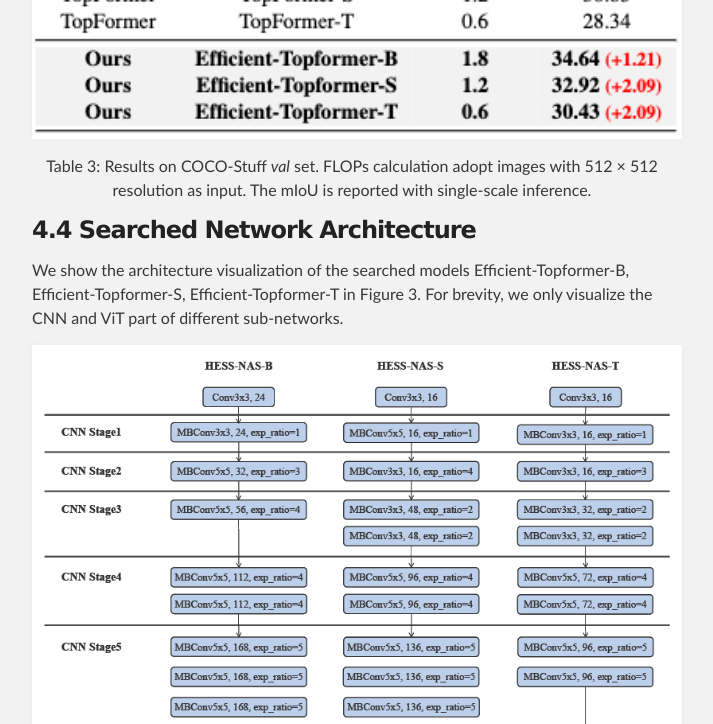
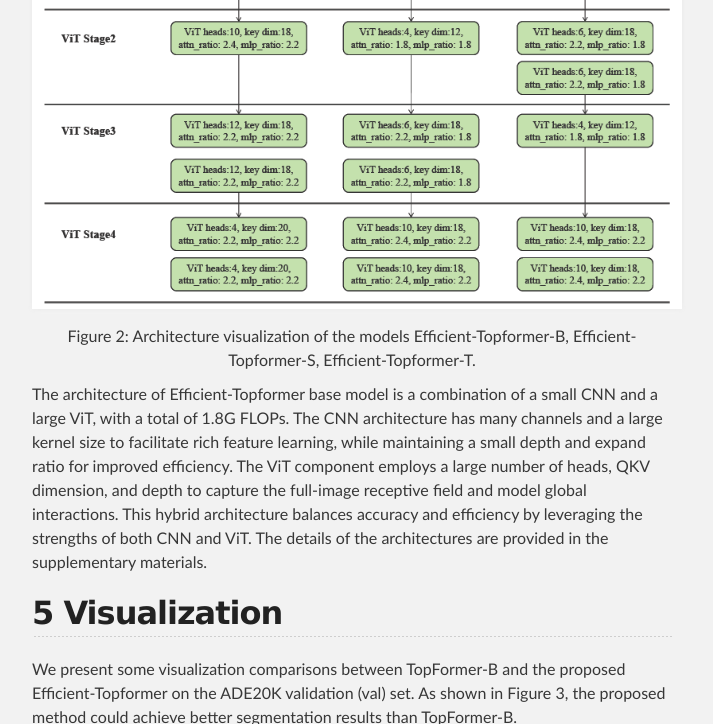
Before and after one commit to starFalll/CS766_S24, a Jekyll site: the page built from index.md, in a window 1280 px wide and 1400 px high, scrolled down 8830 px, cut to the strip 0-724 px from the top of the window. Shown: the whole strip, without its empty margins (288-1001 px from the left). Built offline with Jekyll 4.4.1, drawn with Linux system fonts in a browser that asks for light colours; our own code applies the rules of GitHub Pages for plain Markdown files; some of the changed text lies outside the part shown.

Commit message:
Update index.md

```diff
--- a/index.md
+++ b/index.md
@@ -15,16 +15,11 @@ A number of approaches [17, 16, 18] propose to replace the CNN-based encoder usi
 
 After determining the search space, it raises another problem: **How to search the optimal architecture in such HESS?** To efficiently search for the optimal architecture in the heterogeneous supernet, we propose a novel Coordinate Descent Search (CDS) method. Coordinate descent is an optimization algorithm that minimizes a function along coordinate directions. In each iteration, it selects a coordinate using a coordinate selection rule and minimizes over the corresponding coordinate hyperplane while fixing all other coordinates. We apply this method to alternately search for the optimal architecture of the CNN and ViT parts in the supernet. The optimal architecture composed of CNN and ViT is obtained through this iterative search process.
 
-As shown in Figure 1, the NAS model searched by our algorithm can achieve the best accuracy vs. FLOPs trade-off. To summarize, we contribute in terms of search space, performance estimation and search algorithm as follows:
+The NAS model searched by our algorithm can achieve the best accuracy vs. FLOPs trade-off. To summarize, we contribute in terms of search space, performance estimation and search algorithm as follows:
 
 -   We design a new search space for efficient semantic segmentation that combines the strengths and mitigates the weaknesses of different architectures. Specifically, we use CNN to extract local features efficiently in the front layers, while utilizing ViT with a full-image receptive field to capture rich semantics. This design achieves a accuracy-efficiency trade-off.
 
 -   We proposed a novel CDS method to efficiently explore the proposed search space. This method is both simple and effective, allowing for quick convergence in problems where computing gradients is infeasible (e.g. architecture search).
-
-<p style="text-align: center;">
-<img width="650" src="./figure/pareto.png" alt="Figure 1"/>
-</p>
-<div style="text-align: center;">      Figure 1: The latency, mIoU performance versus model size on the ADE20K val set. Our methods achieve a better accuracy-latency trade-off. The latency is measured on a single Qualcomm Snapdragon 865 with input size 512×512, and only an ARM CPU core is used for speed testing. * indicates the input size is 448×448.</div>
 
 ## 2 Related Work and Background
 
@@ -67,12 +62,12 @@ Finally, TopFormer splits scale-aware global semantics by channels of tokens fro
 
 ## 3 Methodology
 
-The overview of Efficient-Topformer is illustrated in Figure 2, which aims to find an efficient model for semantic segmentation. We design a new search space that takes advantage of both CNN and ViT (Sec 31.). Additionally, to fully utilize the supernets, we proposed Coordinate Descent Search to search the optimal model (Sec 3.2).
+The overview of Efficient-Topformer is illustrated in Figure 1, which aims to find an efficient model for semantic segmentation. We design a new search space that takes advantage of both CNN and ViT (Sec 31.). Additionally, to fully utilize the supernets, we proposed Coordinate Descent Search to search the optimal model (Sec 3.2).
 
 <p style="text-align: center;">
-<img width="1000" src="./figure/pipeline.png"  alt="Figure 2"/>
+<img width="1000" src="./figure/pipeline.png"  alt="Figure 1"/>
 </p>
-<div style="text-align: center;">      Figure 2: Overview of the proposed Efficient-Topformer. <span style="font-weight: bold;">Left</span>: the search space. <span style="font-weight: bold;">Right</span>: the search pipeline. The search space consists of CNN part and ViT part. In addition, we propose Coordinate Descend Search method to iteratively search for the optimal architecture.</div>
+<div style="text-align: center;">      Figure 1: Overview of the proposed Efficient-Topformer. <span style="font-weight: bold;">Left</span>: the search space. <span style="font-weight: bold;">Right</span>: the search pipeline. The search space consists of CNN part and ViT part. In addition, we propose Coordinate Descend Search method to iteratively search for the optimal architecture.</div>
 
 ### 3.1 Search Space Design
 
@@ -84,7 +79,7 @@ We followed NASViT to construct a CNN-ViT supernet in semantic segmentation. To
 Therefore, we partition the large-scale search space into two parts (*i.e.* CNN \& ViT), which is elaborated in Table 1.  Following the design of BigNAS [24], we search the optimal channel width, block depth, expansion ratios and kernel size in CNN component. For the ViT component, we design the search space to include 5 variable factors: key dimension, value dimension, number of heads, MLP ratio, and block depth.
 
 <p style="text-align: center;">
-<img width="650" src="./figure/table1.jpg"  alt="Table 1"/>
+<img width="500" src="./figure/table1.jpg"  alt="Table 1"/>
 </p>
 <div style="text-align: center;">      Table 1: The search space of Efficient-Topformer. Tuples of three values in parentheses represent the lowest value, the highest value, and steps. <span style="font-weight: bold;">Note:</span> Query dim = Key dim, Value dim = Attention ratio &times; Key dim .</div>
 
@@ -123,7 +118,7 @@ Coordinate Descent Search (CDS) method is used to achieve this by breaking down
 After such iterative search process, we obtain the entire optimal sub-network under resource constraints. Finally, we retrain the sub-network on ImageNet and fine-tune it on specific semantic segmentation dataset. The overall algorithm is summarized in Algorithm 1.
 
 <p style="text-align: center;">
-<img width="650" src="./figure/algorithm1.png"  alt="Algorithm 1"/>
+<img width="600" src="./figure/algorithm1.png"  alt="Algorithm 1"/>
 </p>
 
 ## 4 Experiments
@@ -152,31 +147,31 @@ Latency is measured on a mobile device with a single Qualcomm Snapdragon 865 pro
 We further evaluate Efficient-Topformer on COCO-Stuff val set which is shown in Table 3. It can be seen that the base version of Efficient-Topformer achieves 34.64\\(\%\\) mIoU with 1.8G FLOPs, while outperforming TopFormer-B, by a mIoU of 1.21\\(\%\\) with the same FLOPs. It is shown that our approach achieves a better accuracy-efficiency trade-off than other previous approaches.
 
 <p style="text-align: center;">
-<img width="650" src="./figure/table3.png"  alt="Table 3"/>
+<img width="400" src="./figure/table3.png"  alt="Table 3"/>
 </p>
 <div style="text-align: center;">      Table 3: Results on COCO-Stuff <em>val</em> set. FLOPs calculation adopt images with 512 &times; 512 resolution as input. The mIoU is reported with single-scale inference.</div>
 
 ### 4.4 Searched Network Architecture
 
-We show the architecture visualization of the searched models Efficient-Topformer-B, Efficient-Topformer-S, Efficient-Topformer-T in Figure 3. For brevity, we only visualize the CNN and ViT part of different sub-networks.
+We show the architecture visualization of the searched models Efficient-Topformer-B, Efficient-Topformer-S, Efficient-Topformer-T in Figure 2. For brevity, we only visualize the CNN and ViT part of different sub-networks.
 
 <p style="text-align: center;">
-<img width="650" src="./figure/subnet.png"  alt="Figure 3"/>
+<img width="650" src="./figure/subnet.png"  alt="Figure 2"/>
 </p>
-<div style="text-align: center;">Figure 3: Architecture visualization of the models Efficient-Topformer-B, Efficient-Topformer-S, Efficient-Topformer-T.</div>
+<div style="text-align: center;">Figure 2: Architecture visualization of the models Efficient-Topformer-B, Efficient-Topformer-S, Efficient-Topformer-T.</div>
 
 The architecture of Efficient-Topformer base model is a combination of a small CNN and a large ViT, with a total of 1.8G FLOPs. The CNN architecture has many channels and a large kernel size to facilitate rich feature learning, while maintaining a small depth and expand ratio for improved efficiency. The ViT component employs a large number of heads, QKV dimension, and depth to capture the full-image receptive field and model global interactions. This hybrid architecture balances accuracy and efficiency by leveraging the strengths of both CNN and ViT. The details of the architectures are provided in the supplementary materials.
 
 ## 5 Visualization
 
-We present some visualization comparisons between TopFormer-B and the proposed Efficient-Topformer on the ADE20K validation (val) set. As shown in Figure 4, the proposed method could achieve better segmentation results than TopFormer-B.
+We present some visualization comparisons between TopFormer-B and the proposed Efficient-Topformer on the ADE20K validation (val) set. As shown in Figure 3, the proposed method could achieve better segmentation results than TopFormer-B.
 
 <p style="text-align: center;">
-<img width="650" src="./figure/visualization.png"  alt="Figure 4"/>
+<img width="650" src="./figure/visualization.png"  alt="Figure 3"/>
 </p>
 
 
-<div style="text-align: center;">Figure 4: The visualization comparisons of the TopFormer-B and the proposed Efficient-Topformer on ADE20K val set. We use Efficient-Topformer-B to conduct visualization.</div>
+<div style="text-align: center;">Figure 3: The visualization comparisons of the TopFormer-B and the proposed Efficient-Topformer on ADE20K val set. We use Efficient-Topformer-B to conduct visualization.</div>
 
 ## 6 Conclusion
 
```
